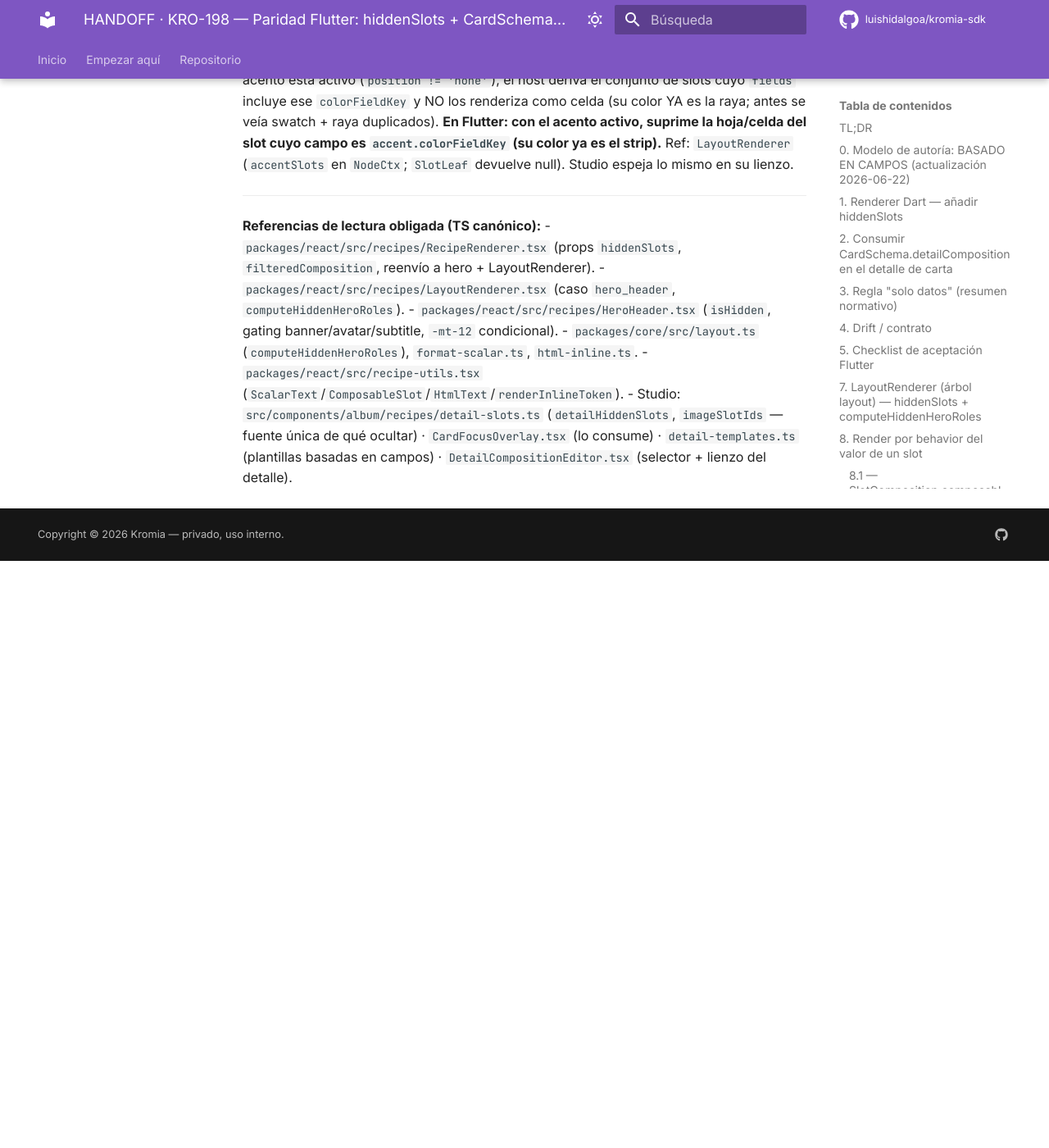
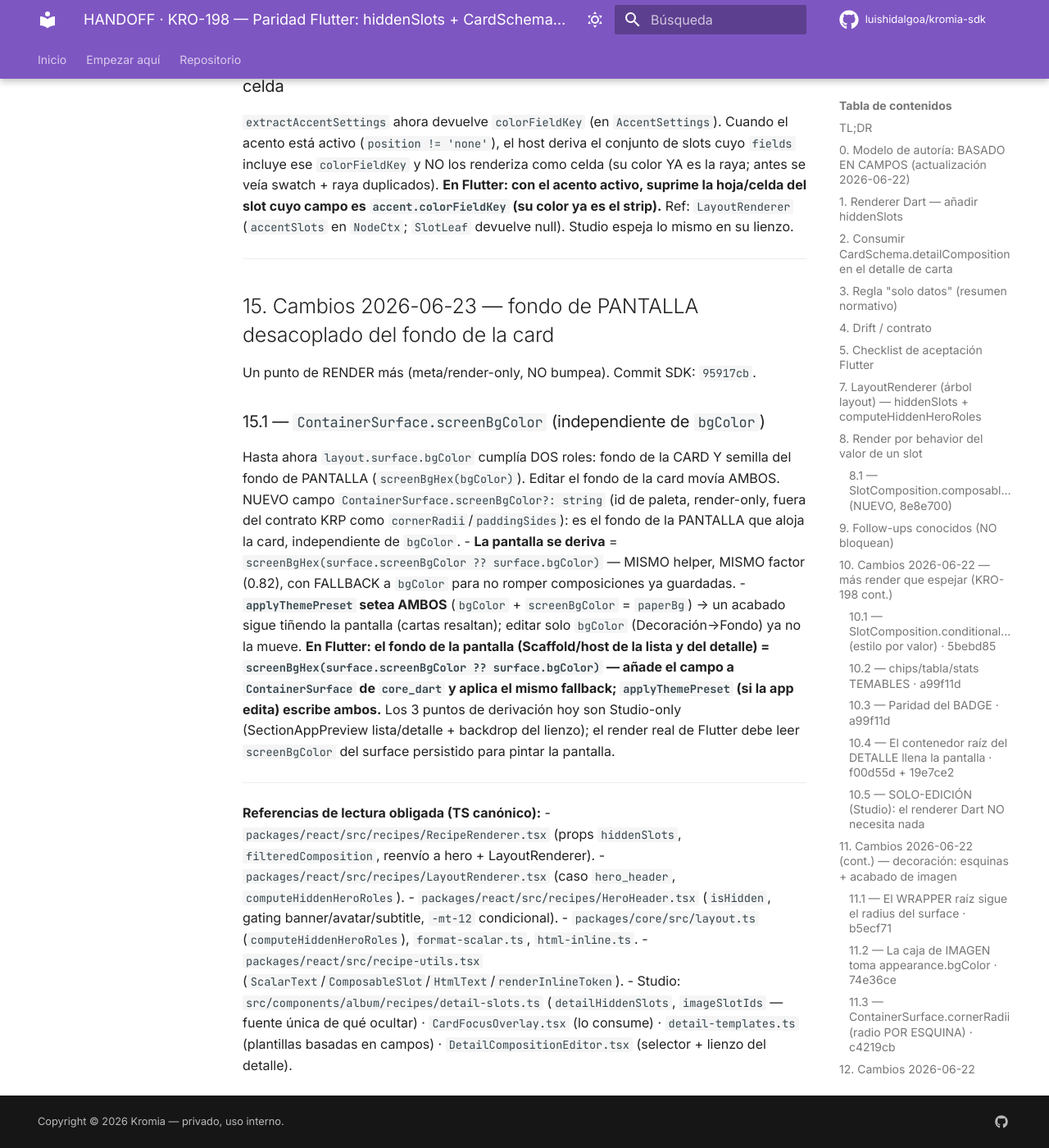
Before and after one commit to luishidalgoa/kromia-sdk, an MkDocs documentation site: the page built from docs/kro198-detail-composition-flutter.md, in a window 1280 px wide and 1400 px high, scrolled down 13021 px. Shown: the whole window at 82% size. Built offline with MkDocs 1.6.1 and Material for MkDocs 9.7.7, drawn with Linux system fonts in a browser that asks for light colours; comment, search, counter and statistics services are not loaded; before the commit the page ends 13705 px from its top, so only the background shows below that; some of the changed text lies outside the part shown.

Commit message:
docs(coordination): handoff Flutter §15 — fondo de pantalla desacoplado (KRO-198)
§15 + cola (10): ContainerSurface.screenBgColor independiente de bgColor; la pantalla =
screenBgHex(screenBgColor ?? bgColor) (fallback); applyThemePreset setea ambos. Flutter
espeja el campo + el fallback en core_dart. Render-only.

Co-Authored-By: Claude Opus 4.8 (1M context) <noreply@anthropic.com>

```diff
--- a/docs/kro198-detail-composition-flutter.md
+++ b/docs/kro198-detail-composition-flutter.md
@@ -20,6 +20,7 @@ Ya shipeado en TS:
 8. **NUEVO 2026-06-22 (§12)** — la **raya de acento ya no aplana** las esquinas de su lado (se curva con el radius → 4 esquinas uniformes), y nuevo `screenBgHex(bgColor)`: la **pantalla** (lista/detalle) toma el acabado un punto más oscuro que las cartas → éstas resaltan por elevación.
 9. **NUEVO 2026-06-22 (§13)** — **relleno POR LADO** (`ContainerSurface.paddingSides` + `SlotAppearance.paddingSides` → `EdgeInsets.only`, prevalece sobre el padding uniforme), y **separador de lista opcional** (`ViewComposition.listStyle.separator`, `Divider` entre items solo si true; **OFF por defecto**, cambia el aspecto de las listas existentes).
 10. **NUEVO 2026-06-22 (§14)** — acento en BLOQUES: la raya se pinta en la **capa del fondo del root** (no la tapa el acabado), y el **slot cuyo `color_hex` alimenta el acento NO se pinta como celda** (`extractAccentSettings` expone `colorFieldKey`; suprimir esa hoja).
+11. **NUEVO 2026-06-23 (§15)** — **fondo de PANTALLA desacoplado**: nuevo `ContainerSurface.screenBgColor`; la pantalla = `screenBgHex(screenBgColor ?? bgColor)` (fallback); el acabado setea ambos → editar el fondo de la card ya no mueve la pantalla.
 
 Flutter debe replicar **exactamente** esta semántica en su renderer Dart.
 
@@ -450,6 +451,28 @@ slot cuyo campo es `accent.colorFieldKey` (su color ya es el strip).** Ref: `Lay
 
 ---
 
+## 15. Cambios 2026-06-23 — fondo de PANTALLA desacoplado del fondo de la card
+
+Un punto de RENDER más (meta/render-only, NO bumpea). Commit SDK: `95917cb`.
+
+### 15.1 — `ContainerSurface.screenBgColor` (independiente de `bgColor`)
+Hasta ahora `layout.surface.bgColor` cumplía DOS roles: fondo de la CARD Y semilla del fondo
+de PANTALLA (`screenBgHex(bgColor)`). Editar el fondo de la card movía AMBOS. NUEVO campo
+`ContainerSurface.screenBgColor?: string` (id de paleta, render-only, fuera del contrato KRP
+como `cornerRadii`/`paddingSides`): es el fondo de la PANTALLA que aloja la card, independiente
+de `bgColor`.
+- **La pantalla se deriva** = `screenBgHex(surface.screenBgColor ?? surface.bgColor)` — MISMO
+  helper, MISMO factor (0.82), con FALLBACK a `bgColor` para no romper composiciones ya guardadas.
+- **`applyThemePreset` setea AMBOS** (`bgColor` + `screenBgColor` = `paperBg`) → un acabado sigue
+  tiñendo la pantalla (cartas resaltan); editar solo `bgColor` (Decoración→Fondo) ya no la mueve.
+**En Flutter: el fondo de la pantalla (Scaffold/host de la lista y del detalle) =
+`screenBgHex(surface.screenBgColor ?? surface.bgColor)` — añade el campo a `ContainerSurface` de
+`core_dart` y aplica el mismo fallback; `applyThemePreset` (si la app edita) escribe ambos.** Los
+3 puntos de derivación hoy son Studio-only (SectionAppPreview lista/detalle + backdrop del lienzo);
+el render real de Flutter debe leer `screenBgColor` del surface persistido para pintar la pantalla.
+
+---
+
 **Referencias de lectura obligada (TS canónico):**
 - `packages/react/src/recipes/RecipeRenderer.tsx` (props `hiddenSlots`, `filteredComposition`, reenvío a hero + LayoutRenderer).
 - `packages/react/src/recipes/LayoutRenderer.tsx` (caso `hero_header`, `computeHiddenHeroRoles`).
```
Also changed, not shown: COORDINATION.md (+8 -2 lines).
